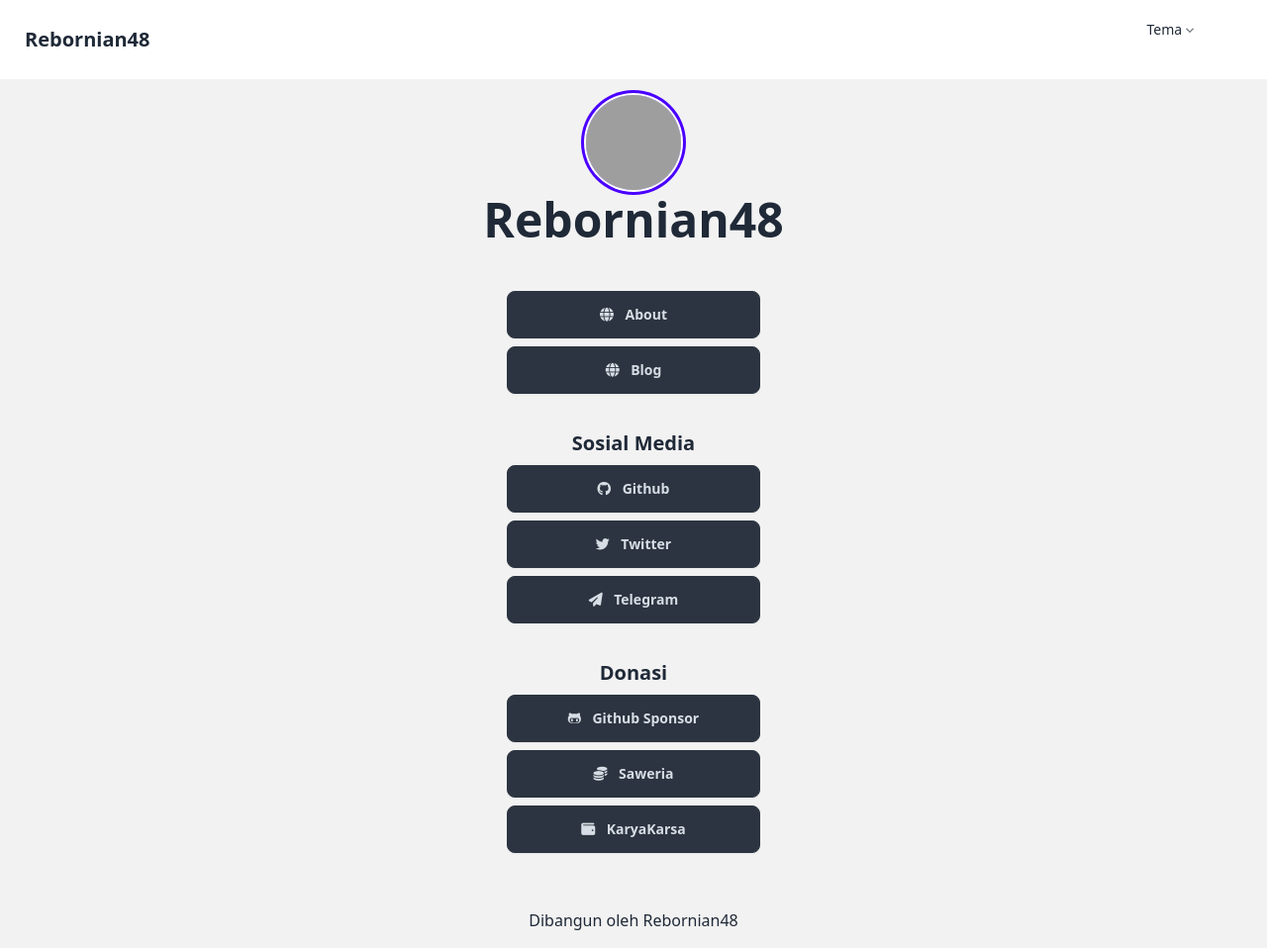
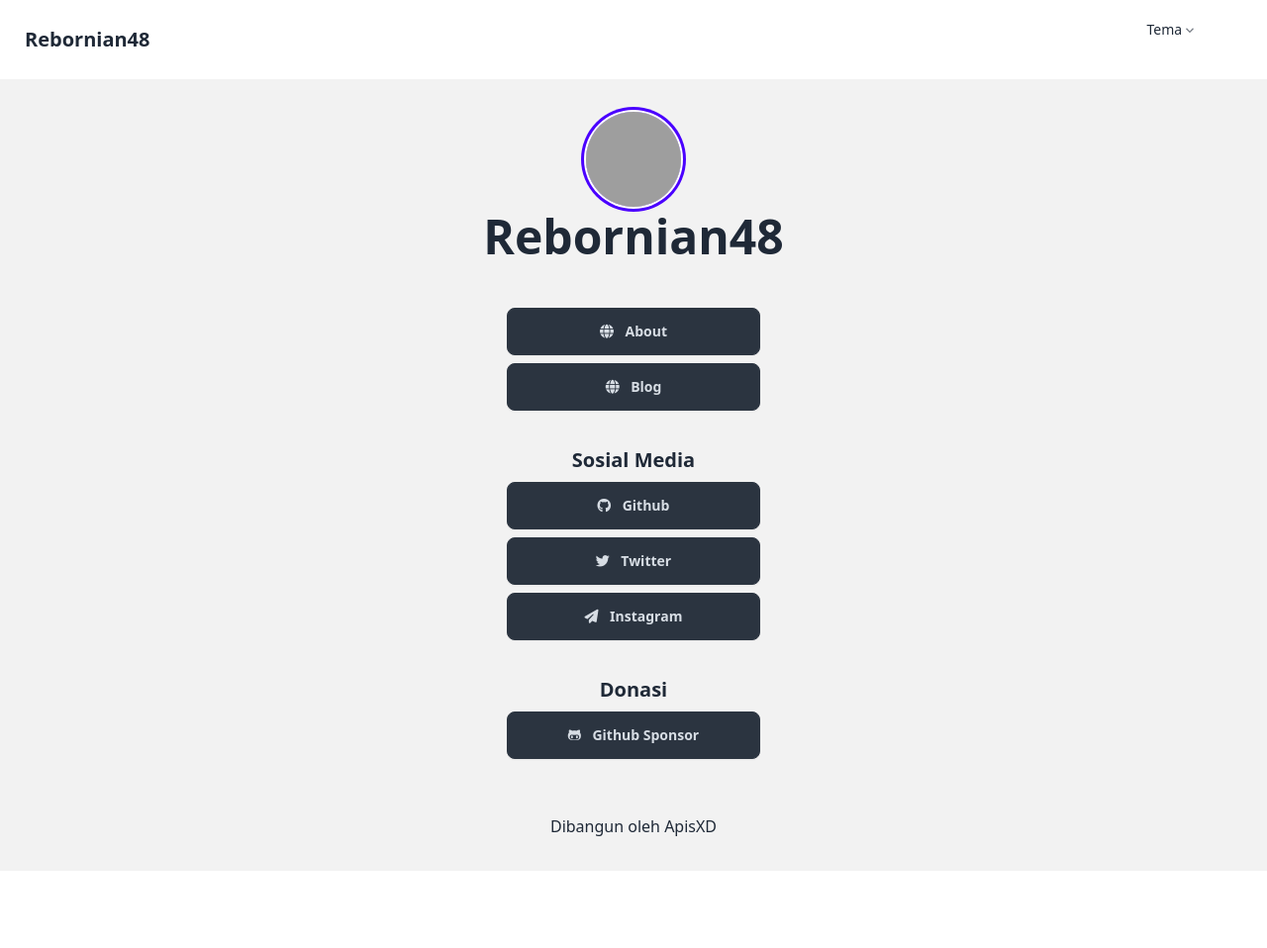
Before and after one commit to APISXD/funjek, a plain HTML site: page index.html in a window 1280 px wide. Shown: the top 958 px of the page at 99% size. After the commit the page ends 880 px from the top, so only its background shows below. Drawn offline with nearby package versions, Linux system fonts and the light colour scheme; grey boxes are pictures that could not be loaded.

Commit message:
Update index.html

```diff
--- a/index.html
+++ b/index.html
@@ -20,14 +20,14 @@
     <meta http-equiv="Content-Style-Type" content="text/css" />
     <meta http-equiv="pragma" content="no-cache" />
     <meta http-equiv="Cache-Control" content="no-cache" />
-    <meta name="author" content="Rebornian48" />
+    <meta name="author" content="AFaZz48" />
     <meta charset="UTF-8" />
     <meta name="viewport" content="width=device-width, initial-scale=1.0" />
-    <title>Rebornian48</title>
+    <title>Apis</title>
     <!-- Favicon -->
     <link
       rel="icon"
-      href="https://avatars.githubusercontent.com/u/80138640"
+      href="https://instagram.fcgk27-1.fna.fbcdn.net/v/t51.2885-19/420650809_1753412685165745_6207495666546280201_n.jpg?stp=dst-jpg_s150x150&_nc_ht=instagram.fcgk27-1.fna.fbcdn.net&_nc_cat=101&_nc_ohc=BHPo_e6XOOIAX-bxrud&edm=AOQ1c0wBAAAA&ccb=7-5&oh=00_AfD0N3LD5te66uFQnavrFGwzLETk-PRQoE3634L21LnDVw&oe=65CF217B&_nc_sid=8b3546"
       type="image/x-icon"
     />
     <!-- Font Awesome icons -->
@@ -142,22 +142,22 @@
           <h5 class="text-xl font-bold">&nbsp;</h5>
           <h5 class="text-xl font-bold mb-2">Sosial Media</h5>
           <a
-            href="https://github.com/rebornian48"
+            href="https://github.com/apisxd"
             target="_blank"
             class="btn btn-wide btn-neutral mb-2"
             ><i class="fab fa-github">&nbsp;</i>Github</a
           >
           <a
-            href="https://twitter.com/rebornian48"
+            href="https://twitter.com/adityfaiz"
             target="_blank"
             class="btn btn-wide btn-neutral mb-2"
             ><i class="fab fa-twitter">&nbsp;</i>Twitter</a
           >
           <a
-            href="https://t.me/rebornian48"
+            href="https://instagram.com/adityfaizp"
             target="_blank"
             class="btn btn-wide btn-neutral mb-2"
-            ><i class="fa-solid fa-paper-plane">&nbsp;</i>Telegram</a
+            ><i class="fa-solid fa-paper-plane">&nbsp;</i>Instagram</a
           >
           <h5 class="text-xl font-bold">&nbsp;</h5>
           <h5 class="text-xl font-bold mb-2">Donasi</h5>
@@ -167,23 +167,11 @@
             class="btn btn-wide btn-neutral mb-2"
             ><i class="fab fa-github-alt">&nbsp;</i>Github Sponsor</a
           >
-          <a
-            href="https://saweria.co/Rebornian48"
-            target="_blank"
-            class="btn btn-wide btn-neutral mb-2"
-            ><i class="fa-sharp fa-solid fa-coins">&nbsp;</i>Saweria</a
-          >
-          <a
-            href="https://karyakarsa.com/rebornian48"
-            target="_blank"
-            class="btn btn-wide btn-neutral mb-2"
-            ><i class="fa-solid fa-wallet">&nbsp;</i>KaryaKarsa</a
-          >
           <h1 class="text-5xl font-bold">&nbsp;</h1>
           <footer>
             <p class="text-center">
               Dibangun oleh
-              <a href="https://rebornian48.github.io/">Rebornian48</a>
+              <a href="https://apisxd.github.io/">ApisXD</a>
             </p>
           </footer>
         </div>
```
